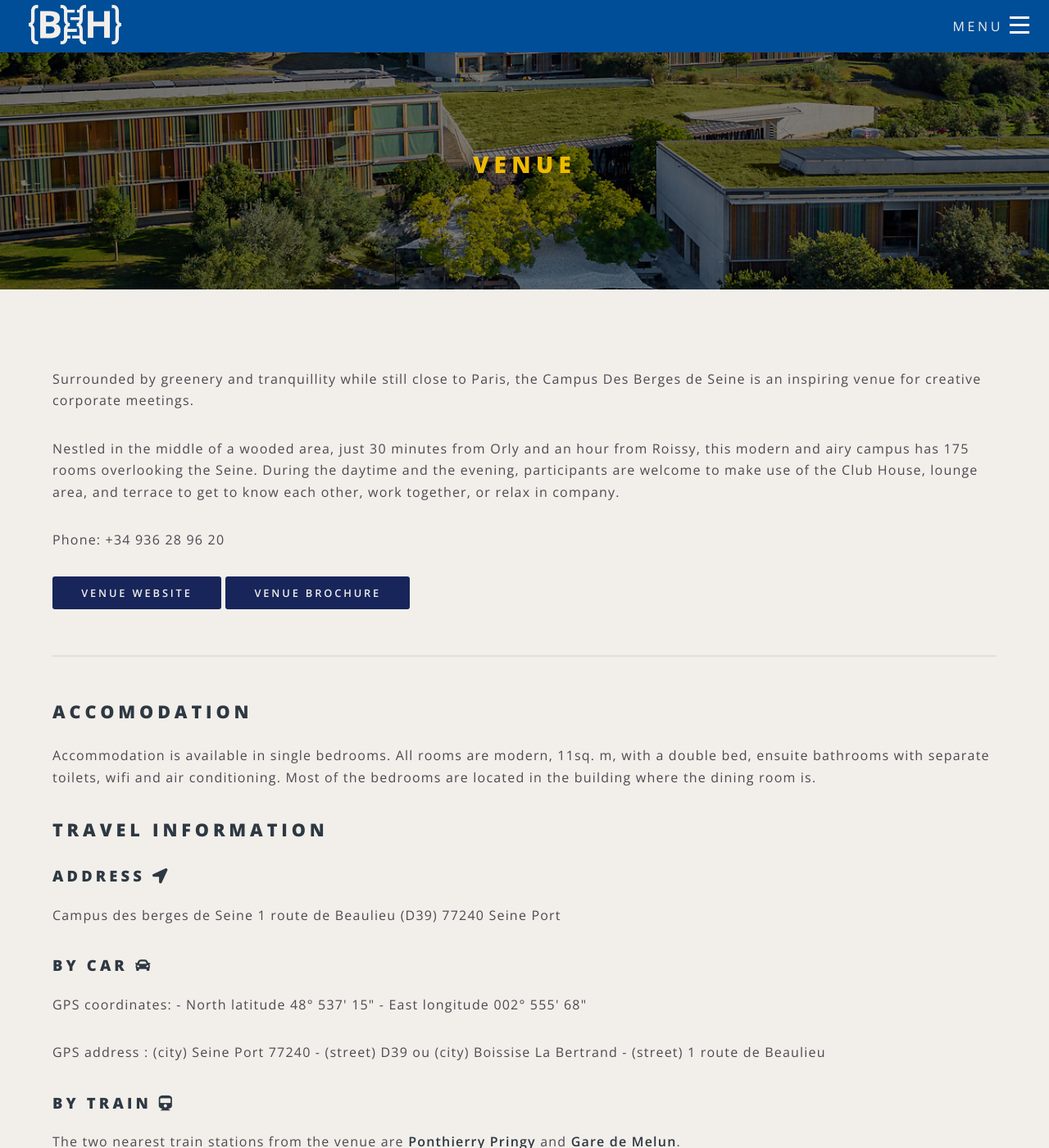
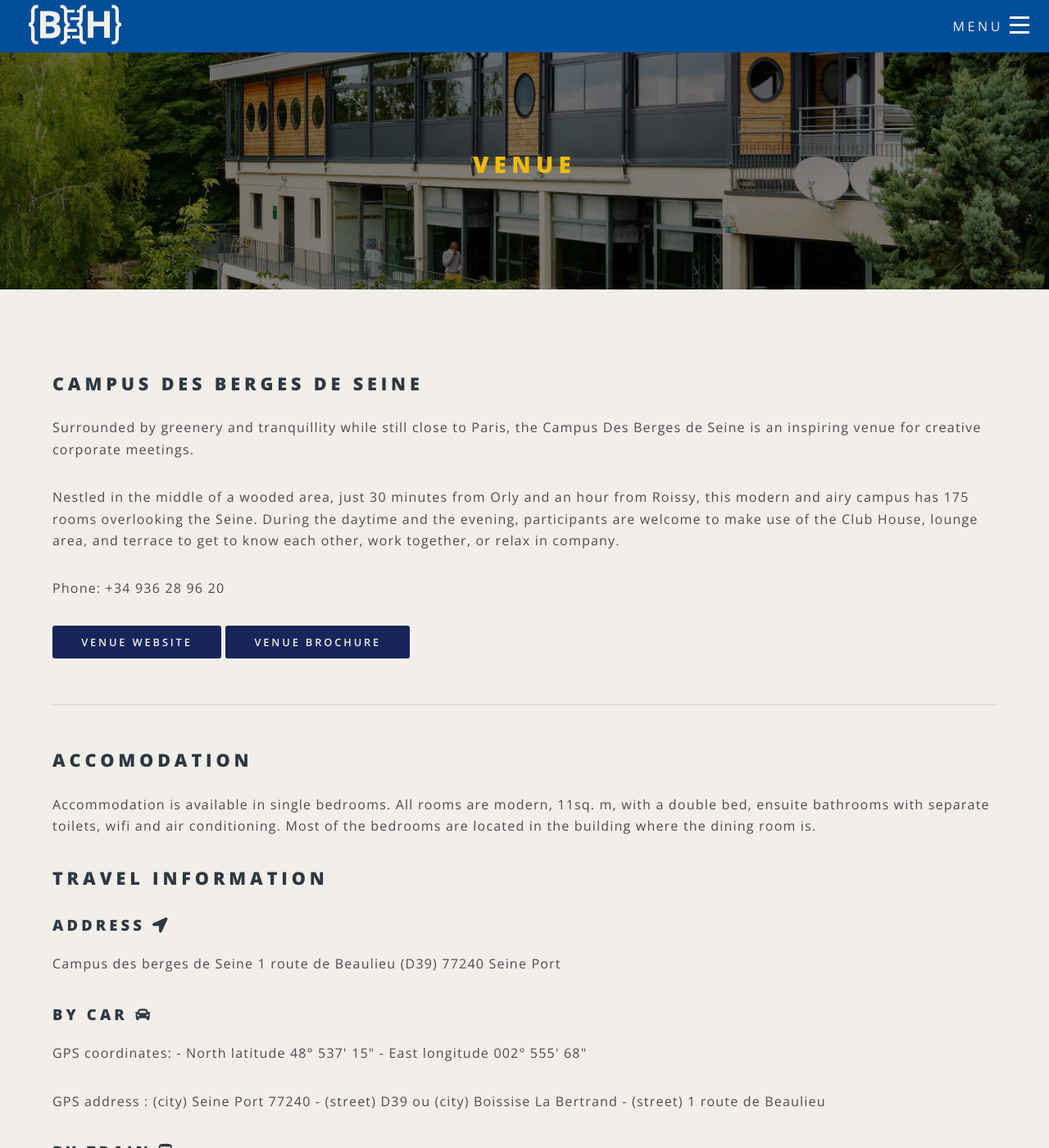
Before and after one commit to elixir-europe/biohackathon-europe-2022, a Jekyll site: the page built from venue.html, in a window 1280 px wide and 1400 px high. Shown: the whole window at 82% size. Built offline with Jekyll 4.4.1, drawn with Linux system fonts in a browser that asks for light colours; nearby versions of some CDN libraries.

Commit message:
Updating the venue image

```diff
--- a/css/main.scss
+++ b/css/main.scss
@@ -1709,7 +1709,7 @@ body.is-loading {
 	>header {
 		@include vendor('background-image',
 		('linear-gradient(top, rgba(0,0,0,0.5), rgba(0,0,0,0.5))',
-		'url("#{$baseurl}/header-venue.jpg")'));
+		'url("#{$baseurl}/paris-venue.jpg")'));
 	}
 }
 
--- a/venue.html
+++ b/venue.html
@@ -5,7 +5,7 @@ body_class: venue
 ---
 <section>
 
-
+<h2>Campus Des Berges de Seine</h2>
     <p>Surrounded by greenery and tranquillity while still close to Paris, the Campus Des Berges de Seine is an inspiring venue for creative corporate meetings.</p>
       <p>Nestled in the middle of a wooded area, just 30 minutes from Orly and an hour from Roissy, this modern and airy campus has 175 rooms overlooking the Seine. During the daytime and the evening, participants are welcome to make use of the Club House, lounge area, and terrace to get to know each other, work together, or relax in company.
       </p>
```
Also changed, not shown: images/paris-venue.jpg (added).
